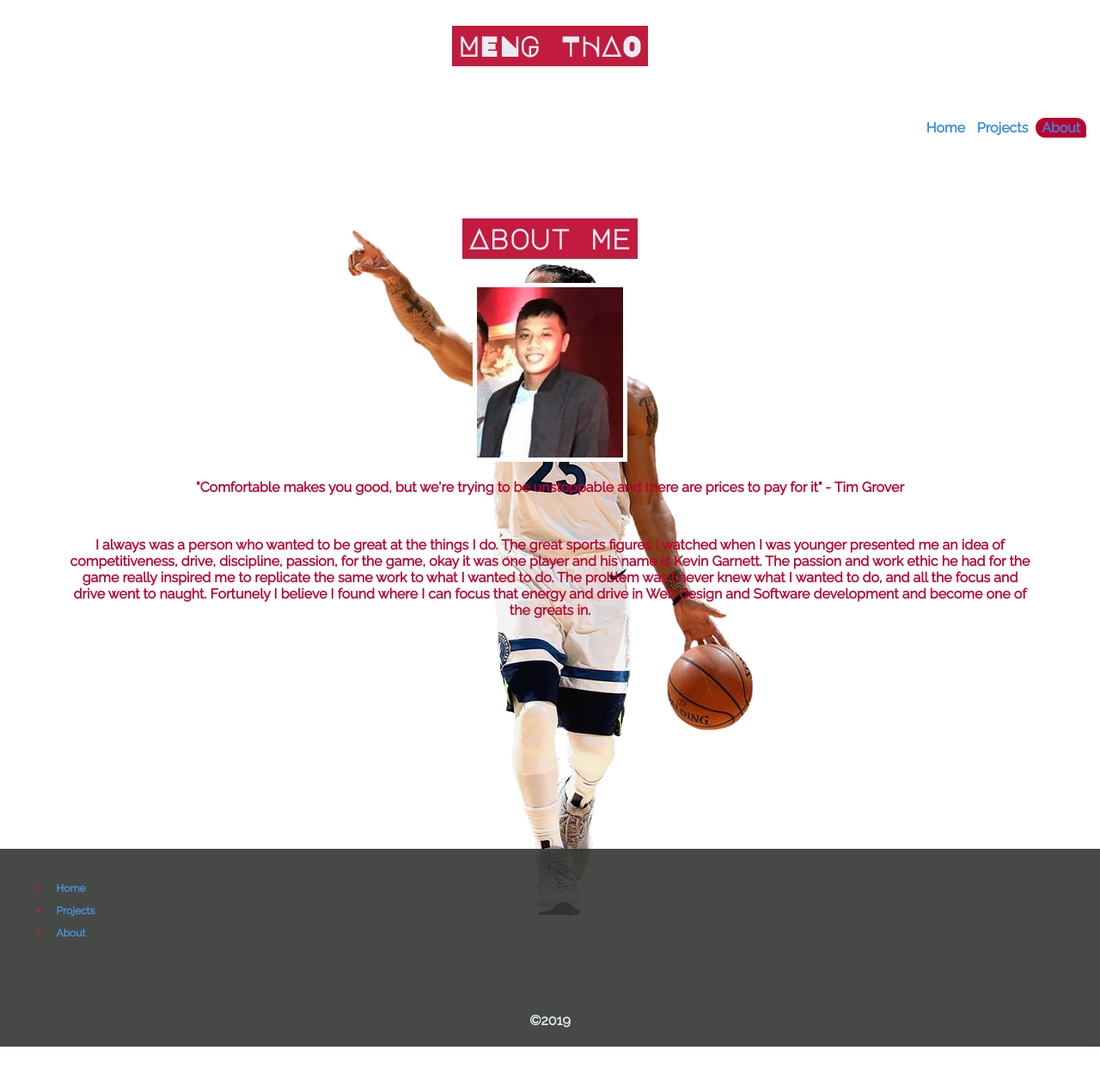
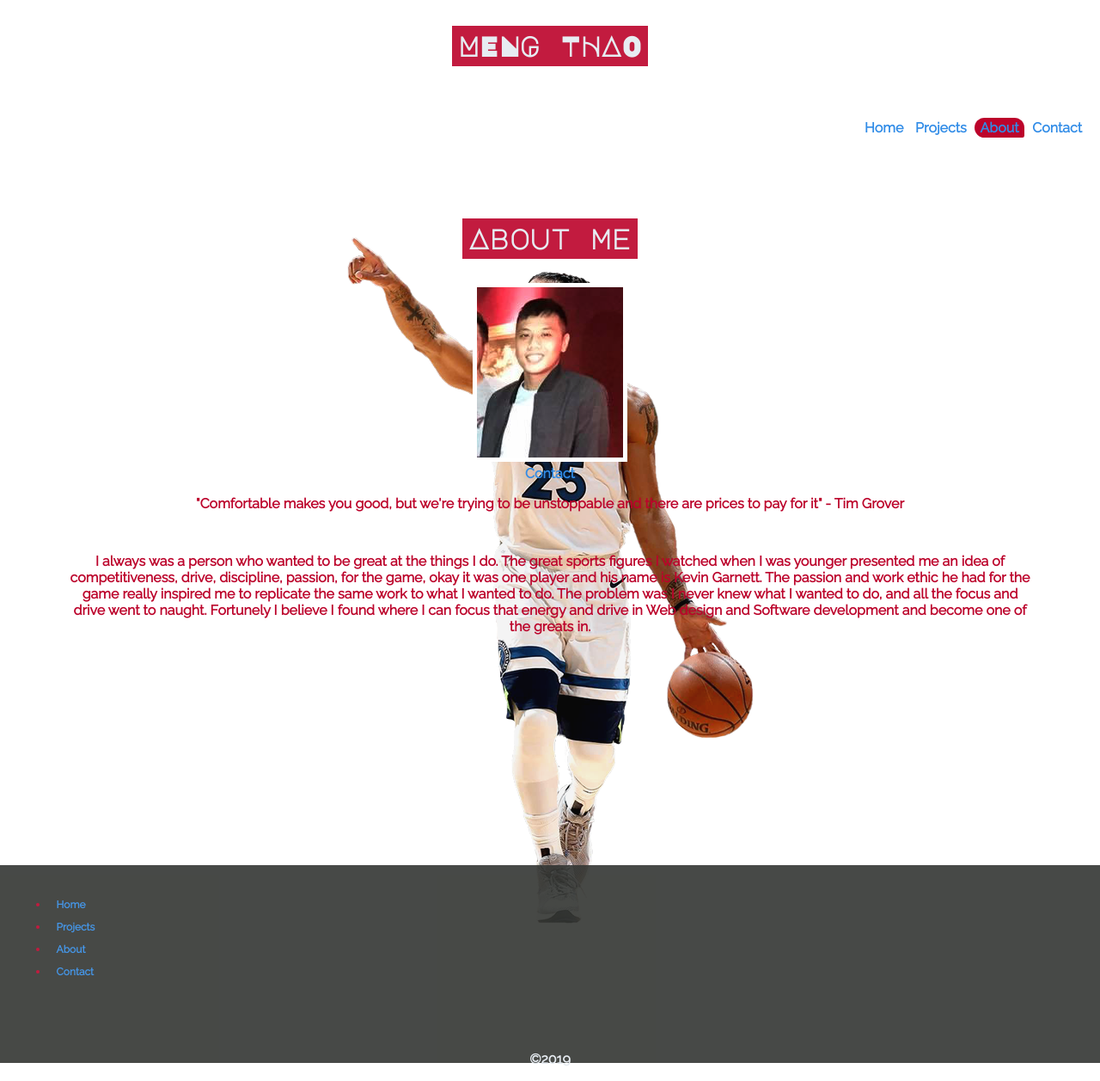
Before and after one commit to mthaoqk/mthaoqk.github.io, a plain HTML site: page about.html in a window 1280 px wide. Shown: the whole page at 86% size. Before the commit the page ends 1217 px from the top, so only its background shows below. Drawn offline with nearby package versions, Linux system fonts and the light colour scheme.

Commit message:
Added contact via email

```diff
--- a/about.html
+++ b/about.html
@@ -24,6 +24,7 @@
                 <li><a href="./index.html">Home</a></li>
                 <li><a href="./projects.html">Projects</a></li>
                 <li class="active"><a href="./about.html">About</a></li>
+                <li><a href="mailto:mthaoqk@gmail.com">Contact</a></li>
             </ul>
         </nav>
     </header>
@@ -31,14 +32,21 @@
     <main id="aboutMe">
         <h1 id="headerBack"><span>About me</span></h1>
         <img src="./assests/Image/Meng.png" id="meng">
+        <br>
+        <a href="mthaoqk@gmail.com">Contact</a>
         <p>"Comfortable makes you good, but we're trying to be unstoppable and there are prices to pay for it" - Tim
             Grover</p>
-        <p><mark></mark>I always was a person who wanted to be great at the things I do. The great sports figures I watched when I
+        <p><mark></mark>I always was a person who wanted to be great at the things I do. The great sports figures I
+            watched when I
             was younger presented me an idea of
-            competitiveness, drive, discipline, passion, for the game, okay it was one player and his name is Kevin Garnett.
-            The passion and work ethic he had for the game really inspired me to replicate the same work to what I wanted to do.
-            The problem was I never knew what I wanted to do, and all the focus and drive went to naught. Fortunely I believe I found
-            where I can focus that energy and drive in Web design and Software development and become one of the greats in.
+            competitiveness, drive, discipline, passion, for the game, okay it was one player and his name is Kevin
+            Garnett.
+            The passion and work ethic he had for the game really inspired me to replicate the same work to what I
+            wanted to do.
+            The problem was I never knew what I wanted to do, and all the focus and drive went to naught. Fortunely I
+            believe I found
+            where I can focus that energy and drive in Web design and Software development and become one of the greats
+            in.
         </p>
     </main>
 
@@ -49,6 +57,7 @@
                     <li><a href="./index.html">Home</a></li>
                     <li><a href="./projects.html">Projects</a></li>
                     <li><a href="./about.html">About</a></li>
+                    <li><a href="mailto:mthaoqk@gmail.com">Contact</a></li>
                 </ul>
             </nav>
             <p id="copyWright">&copy2019</p>
```
Also changed, not shown: index.html (+2 -0 lines), projects.html (+3 -1 lines).
